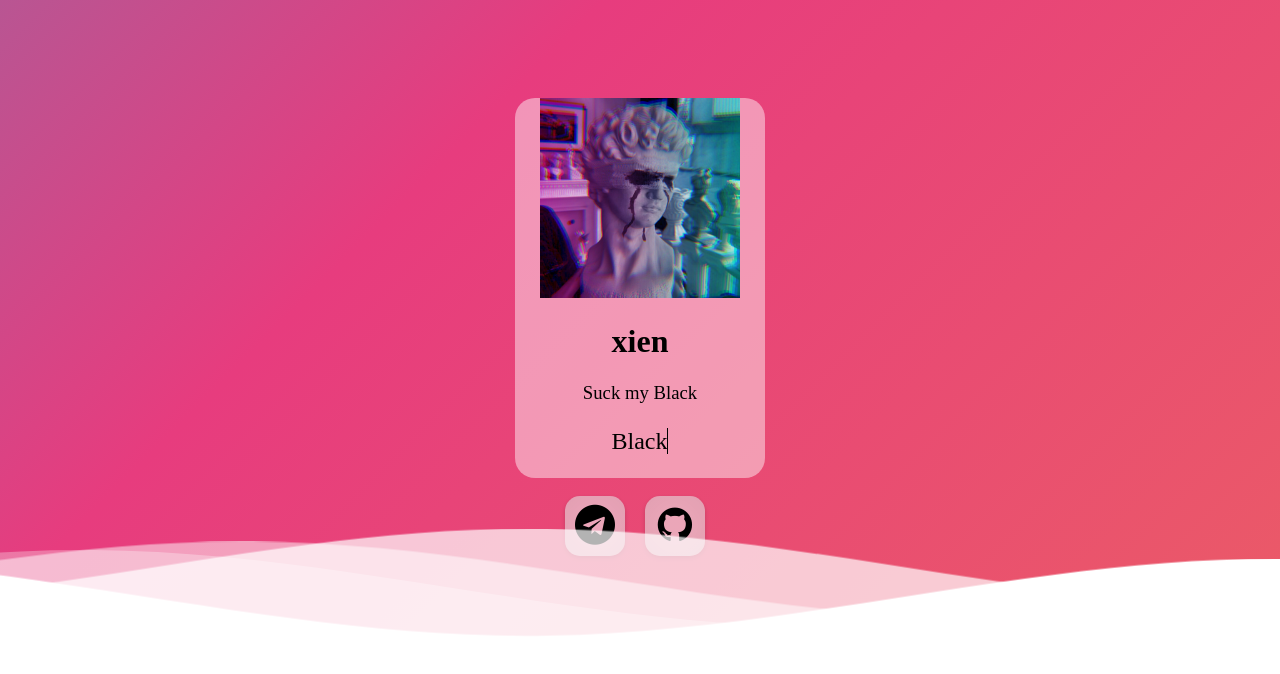
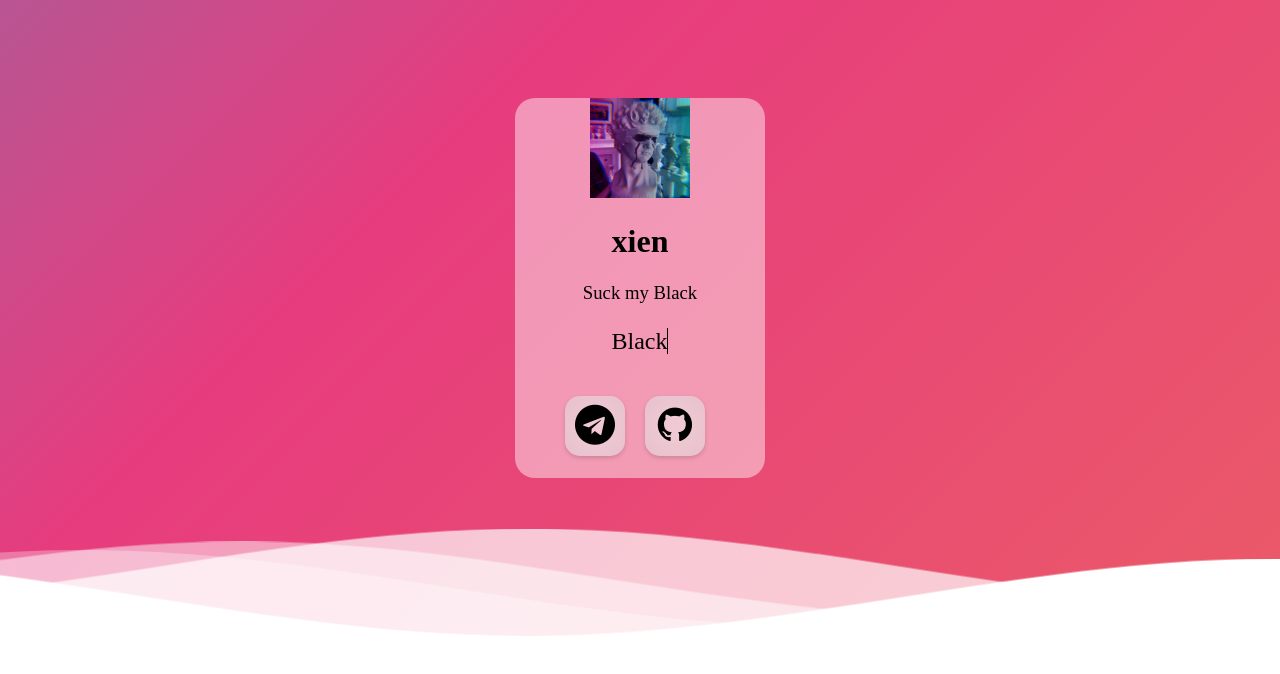
Before and after one commit to x1en/x1en.github.io, a plain HTML site: page index.html in a window 1280 px wide. Drawn offline with Linux system fonts and the light colour scheme.

Commit message:
Update index.html

```diff
--- a/index.html
+++ b/index.html
@@ -9,7 +9,7 @@
 <!-- partial:index.partial.html -->
 <div class="header">
    <div align="center" class="block">
-        <img class="avatar" src="avatar.jpg" width="200" height="200" ></img>
+        <img class="avatar" src="avatar.jpg" width="100" height="100" ></img>
         <div align="center">
             <h1><b>xien</b></h1>
             <h3>Suck my Black</h3>
```
